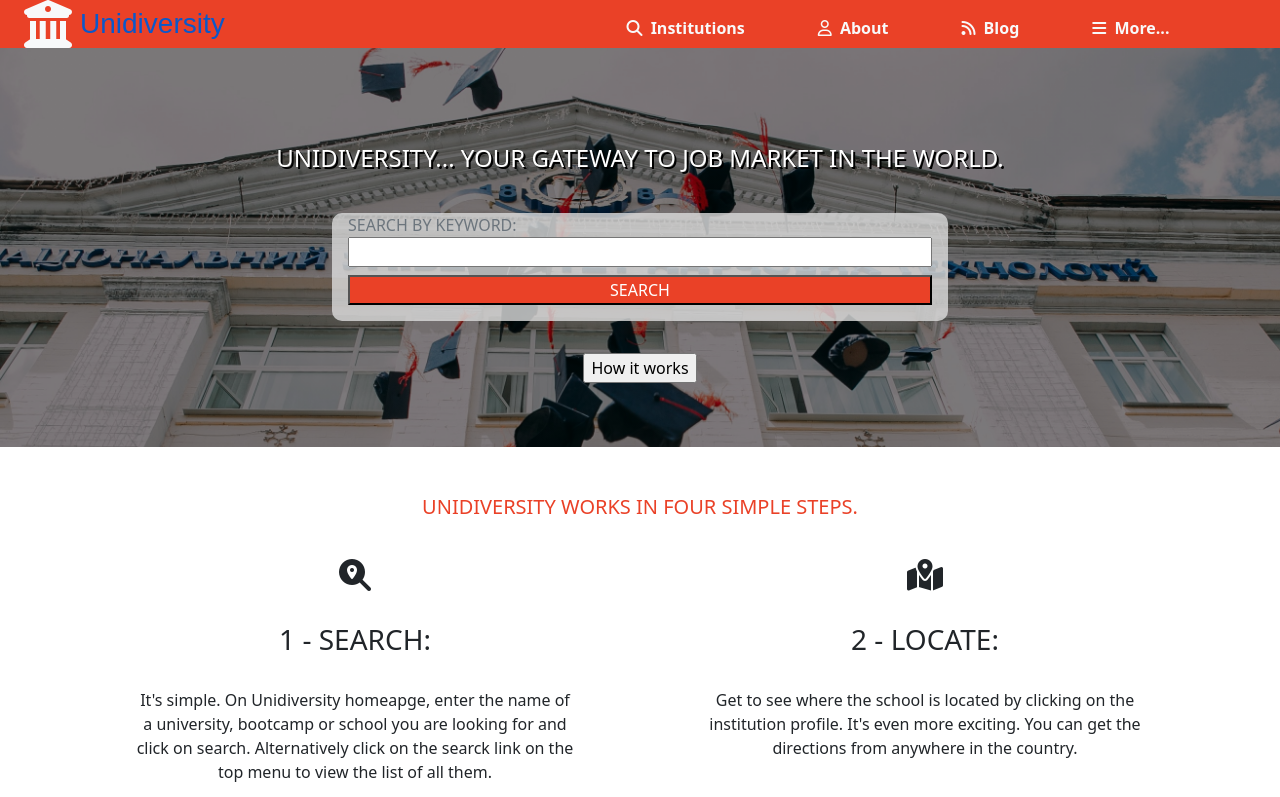
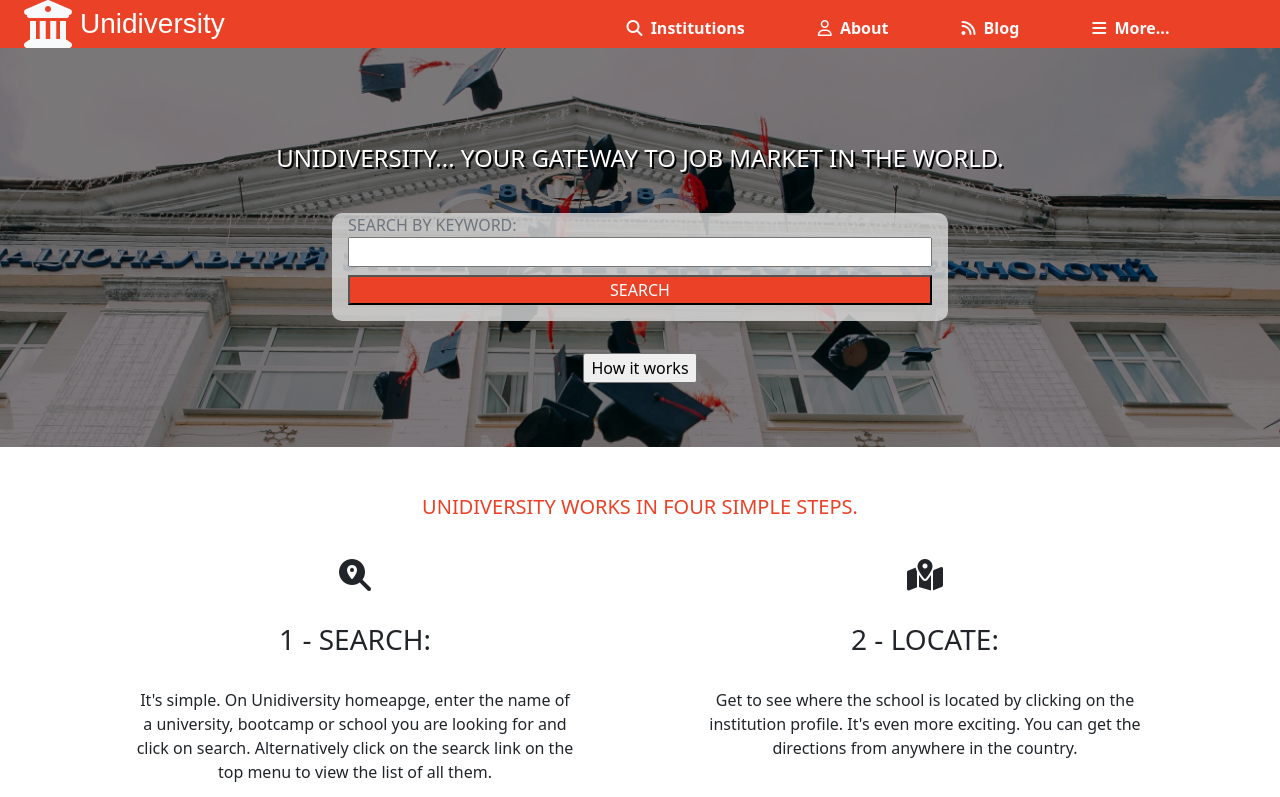
Before and after one commit to arthurborgesdev/unidiversity, a website: page index.html in a window 1280 px wide. In both pictures the pointer is over the link "Unidiversity". Shown: the top 797 px of the page. Drawn offline with nearby package versions, Linux system fonts and the light colour scheme.

Commit message:
Minor fix in the Unidiversity brand link on hover

```diff
--- a/index.css
+++ b/index.css
@@ -10,6 +10,10 @@ nav {
   font-family: Arial, Helvetica, sans-serif;
   font-size: 1.75rem;
   text-decoration: none;
+  color: #fff;
+}
+
+.unidiversity-brand:hover {
   color: #fff;
 }
 
```
